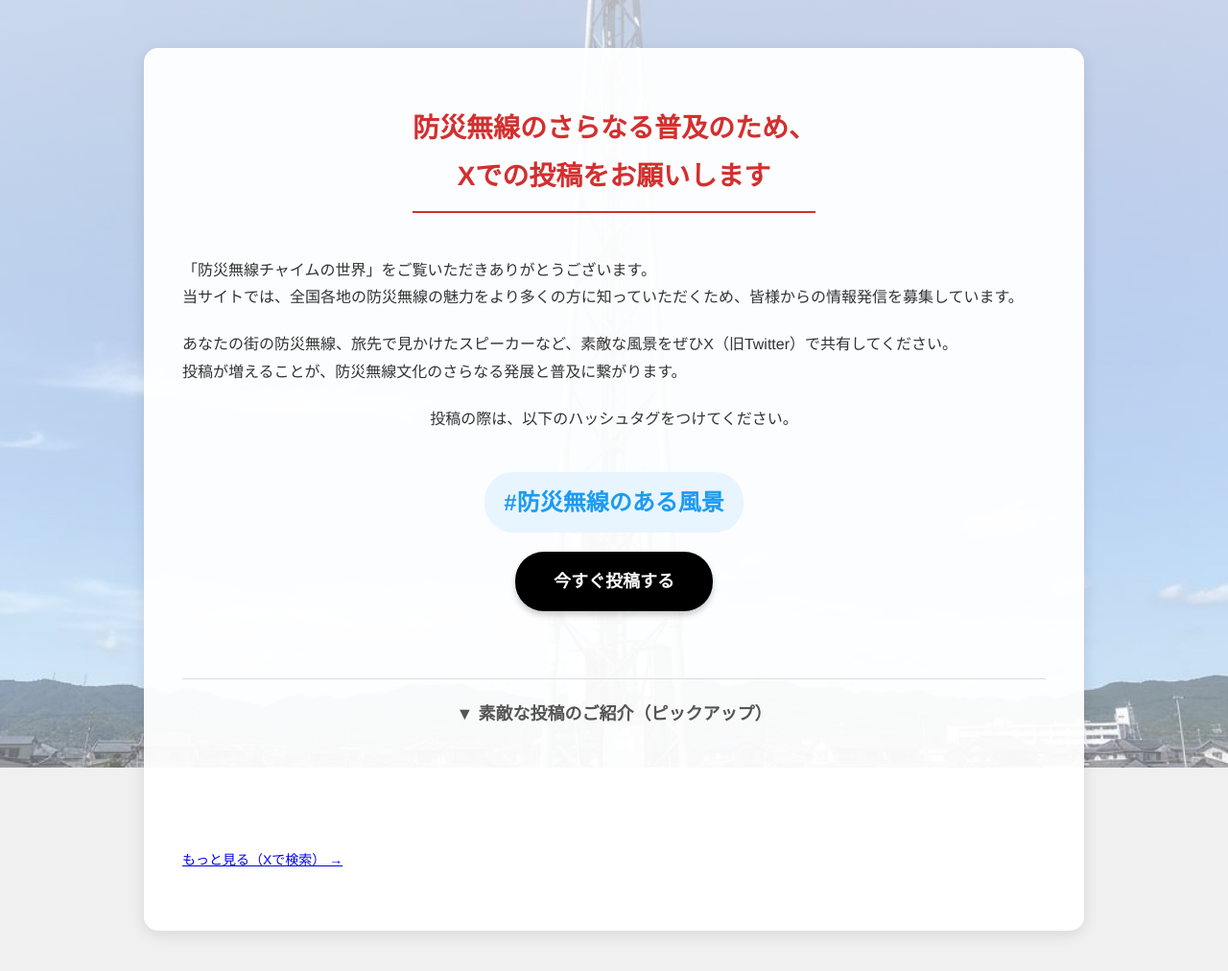
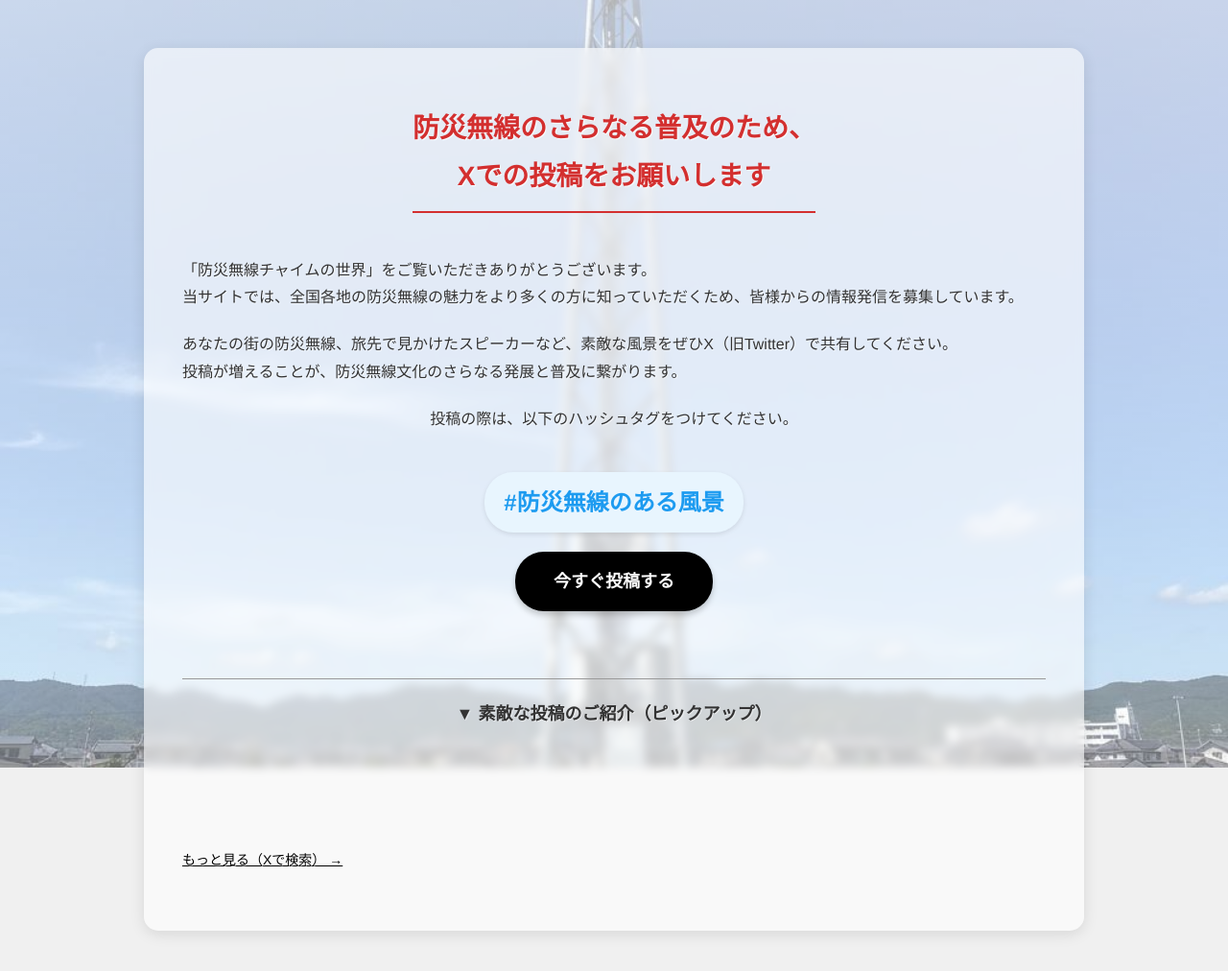
Before and after one commit to takataka1115pc-design/sample3333, a plain HTML site: page index.html in a window 1280 px wide. Shown: the whole page at 96% size. Drawn offline with Linux system fonts and the light colour scheme.

Commit message:
Update index.html

```diff
--- a/index.html
+++ b/index.html
@@ -12,7 +12,7 @@
             font-family: "Helvetica Neue", Arial, "Hiragino Kaku Gothic ProN", "Hiragino Sans", Meiryo, sans-serif;
             background-color: #f0f0f0;
             color: #333;
-            line-height: 1.8; /* 行間を少し広げました */
+            line-height: 1.8;
         }
 
         /* 背景画像の設定 */
@@ -33,33 +33,48 @@
 
         /* メインコンテンツの枠組み */
         .container {
-            max-width: 900px; /* 2列表示にするため少し幅を広げました */
+            max-width: 900px;
             margin: 50px auto;
-            background-color: rgba(255, 255, 255, 0.95);
+
+            /* ▼ここを変更しました
+               最後の数字 '0.6' が透明度です（1.0が不透明、0.0が透明）。
+               もっと薄くしたい場合は 0.4 に、濃くしたい場合は 0.8 にしてください。
+            */
+            background-color: rgba(255, 255, 255, 0.6);
+
             padding: 40px;
             border-radius: 15px;
             box-shadow: 0 4px 15px rgba(0,0,0,0.1);
             text-align: center;
+
+            /* 背景が透けると文字が読みづらくなることがあるので、少しぼかしを入れるとおしゃれで読みやすくなります */
+            backdrop-filter: blur(5px);
         }
 
         h1 {
             font-size: 28px;
-            color: #d32f2f;
+            color: #d32f2f; /* 赤色 */
             margin-bottom: 30px;
             border-bottom: 2px solid #d32f2f;
             padding-bottom: 10px;
             display: inline-block;
+
+            /* 文字が背景に埋もれないように少し影をつけます */
+            text-shadow: 1px 1px 0px rgba(255,255,255,0.8);
         }
 
         p {
             font-size: 16px;
             margin-bottom: 20px;
             text-align: left;
+            /* 文字の影 */
+            text-shadow: 1px 1px 0px rgba(255,255,255,0.5);
+            font-weight: 500; /* 文字を少し太くして読みやすく */
         }
 
         /* 文末の改行崩れを防ぐための設定 */
         .text-block {
-            display: inline-block; /* これで「ひとかたまり」として扱われます */
+            display: inline-block;
         }
 
         .hashtag {
@@ -71,6 +86,7 @@
             border-radius: 30px;
             display: inline-block;
             margin: 20px 0;
+            box-shadow: 0 2px 5px rgba(0,0,0,0.1);
         }
 
         .post-button {
@@ -94,26 +110,26 @@
         /* 投稿例エリアのデザイン */
         .example-box {
             margin-top: 30px;
-            border-top: 1px solid #ddd;
+            border-top: 1px solid #999; /* 線を少し濃くしました */
             padding-top: 20px;
         }
         .example-title {
             font-weight: bold;
-            color: #555;
+            color: #333; /* 文字色を少し濃くしました */
             margin-bottom: 20px;
             display: block;
             font-size: 18px;
+            text-shadow: 1px 1px 0px rgba(255,255,255,0.5);
         }
 
         /* ツイートを2列で並べるグリッドレイアウト */
         .tweet-grid {
             display: grid;
-            grid-template-columns: repeat(auto-fit, minmax(350px, 1fr)); /* 幅に合わせて自動調整 */
-            gap: 20px; /* ツイート同士の隙間 */
+            grid-template-columns: repeat(auto-fit, minmax(350px, 1fr));
+            gap: 20px;
             justify-content: center;
         }
 
-        /* スマホなどの狭い画面では1列にする */
         @media (max-width: 768px) {
             .tweet-grid {
                 grid-template-columns: 1fr;
@@ -148,7 +164,6 @@
             <span class="example-title">▼ 素敵な投稿のご紹介（ピックアップ）</span>
 
             <div class="tweet-grid">
-
                 <blockquote class="twitter-tweet"><a href="https://twitter.com/mkgw_0614/status/1511541470632681475"></a></blockquote>
 
                 <blockquote class="twitter-tweet"><a href="https://twitter.com/Fuka_2482/status/1824414759871189273"></a></blockquote>
@@ -156,13 +171,12 @@
                 <blockquote class="twitter-tweet"><a href="https://twitter.com/Nikina_112/status/1599368890722975745"></a></blockquote>
 
                 <blockquote class="twitter-tweet"><a href="https://twitter.com/Hojicha04/status/1891081404605186353"></a></blockquote>
-
             </div>
 
             <script async src="https://platform.twitter.com/widgets.js" charset="utf-8"></script>
 
-            <p style="margin-top:20px; font-size:14px; color:#666;">
-                <a href="https://twitter.com/hashtag/防災無線のある風景?src=hash" target="_blank">もっと見る（Xで検索） &rarr;</a>
+            <p style="margin-top:20px; font-size:14px; color:#333;">
+                <a href="https://twitter.com/hashtag/防災無線のある風景?src=hash" target="_blank" style="color:#000;">もっと見る（Xで検索） &rarr;</a>
             </p>
         </div>
     </div>
```
